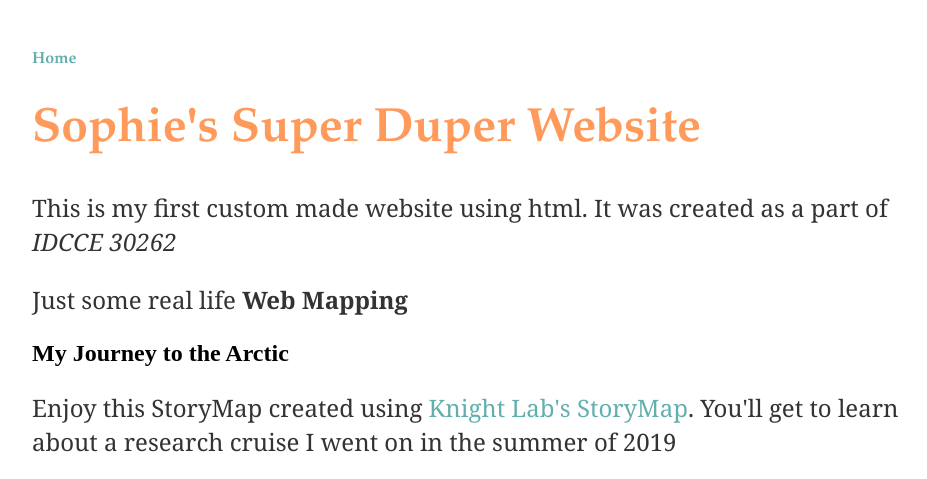
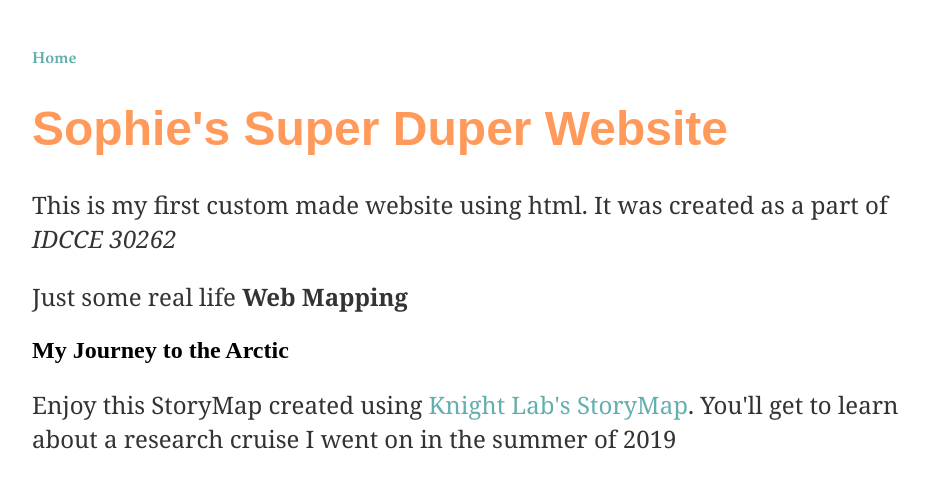
Before and after one commit to sophspilio/sophspilio.github.io, a Jekyll site: the page built from index.html, in a window 1280 px wide. Shown: the top 479 px of the page, without its empty margins (160-1087 px from the left). Built offline with Jekyll 4.4.1, drawn with Linux system fonts in a browser that asks for light colours; grey boxes are pictures that could not be loaded.

Commit message:
Update main.css

```diff
--- a/css/main.css
+++ b/css/main.css
@@ -22,7 +22,7 @@ a:hover {
 }
 h1 {
     font-size: 3em;
-    font-family: 'Garamond', 'Times New Roman', 'Serif';
+    font-family: 'Josefins Sans', 'Arial', 'Sans-Serif';
     color: #FF9A5B;
 }
 p {
```
